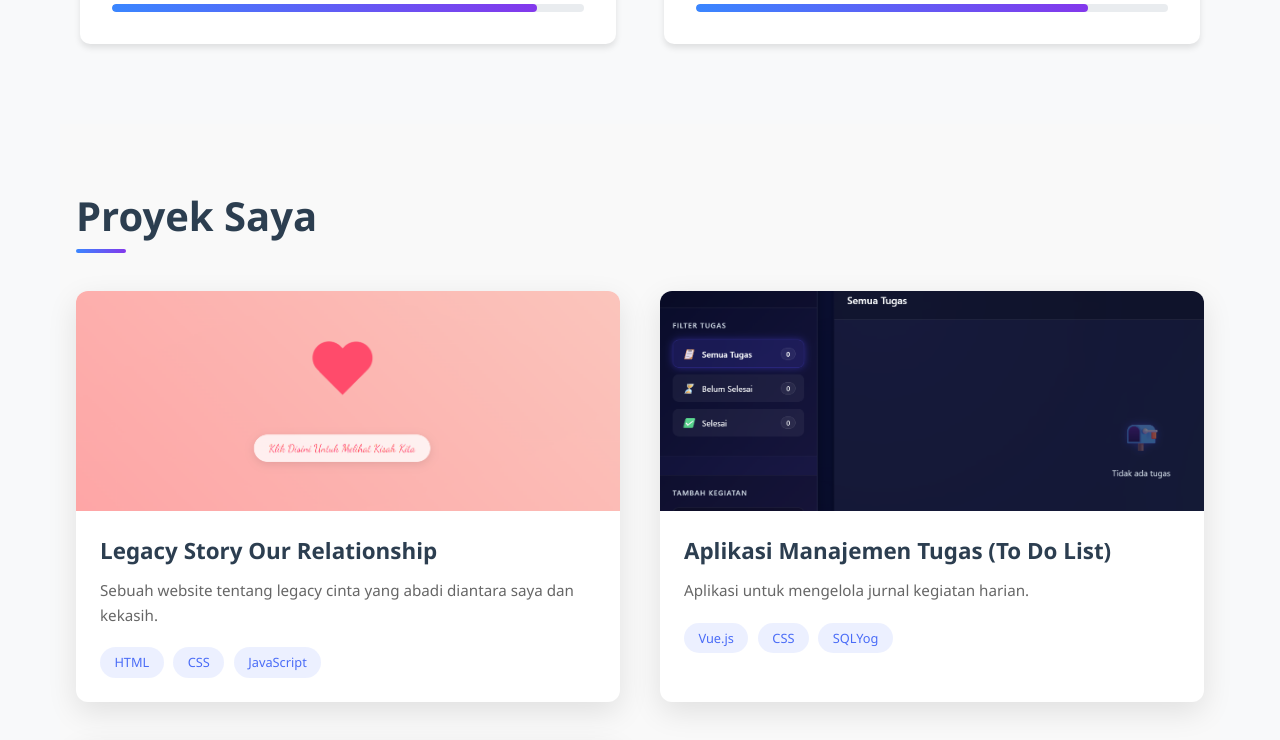
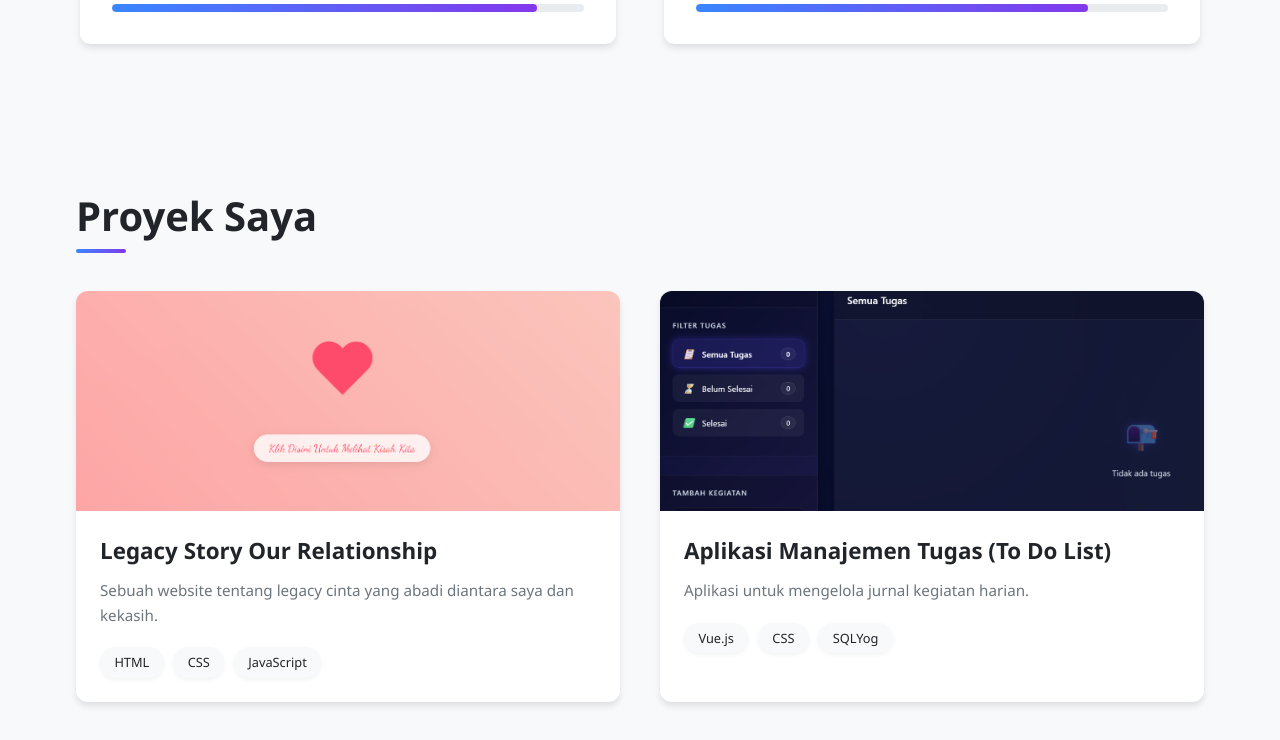
Before and after one commit to zakijauhari/MuhammadZakiJauhari-233510607-Tugas2, a Vue app: page / in a window 1280 px wide. Shown: the part 2560-3300 px from the top of the page. Built offline with nearby package versions, Linux system fonts and the light colour scheme.

Commit message:
styling card

```diff
--- a/src/components/Projects.vue
+++ b/src/components/Projects.vue
@@ -52,7 +52,7 @@ export default {
           title: 'Aplikasi Inventory',
           description: 'Aplikasi untuk mengelola inventory barang.',
           technologies: ['Vue.js', 'CSS', 'SQLYog'],
-           imageUrl: `${import.meta.env.BASE_URL}images/foto3.png`,
+          imageUrl: `${import.meta.env.BASE_URL}images/foto3.png`,
           demo: 'https://zakijauhari.github.io/Tugas-PBK-P10/',
           code: 'https://github.com/zakijauhari/Tugas-PBK-P10.git'
         }
@@ -65,7 +65,8 @@ export default {
 <style scoped>
 .projects.section {
   padding: 4rem 0;
-  background-color: #f9f9f9;
+  background-color: var(--bg-primary);
+
 }
 
 .container {
@@ -78,7 +79,8 @@ export default {
   text-align: center;
   font-size: 2.5rem;
   margin-bottom: 3rem;
-  color: #2c3e50;
+  color: var(--heading-color);
+  transition: color 0.3s ease;
 }
 
 .projects-grid {
@@ -88,16 +90,18 @@ export default {
 }
 
 .project-card {
-  background: white;
+  background-color: var(--bg-secondary);
   border-radius: 12px;
   overflow: hidden;
-  box-shadow: 0 10px 30px rgba(0, 0, 0, 0.1);
-  transition: transform 0.3s ease, box-shadow 0.3s ease;
+  box-shadow: var(--shadow);
+  transition: all 0.3s ease;
+  border: 1px solid var(--border-color);
+
 }
 
 .project-card:hover {
   transform: translateY(-10px);
-  box-shadow: 0 15px 35px rgba(0, 0, 0, 0.15);
+  box-shadow: var(--card-hover-shadow);
 }
 
 .project-image {
@@ -138,6 +142,7 @@ export default {
 .project-links {
   display: flex;
   gap: 1rem;
+
 }
 
 .demo-btn, .code-btn {
@@ -149,13 +154,13 @@ export default {
 }
 
 .demo-btn {
-   background: linear-gradient(to right, var(--primary-color), var(--secondary-color));
+  background: linear-gradient(to right, var(--primary-color), var(--secondary-color));
   color: white;
 }
 
 .demo-btn:hover {
-   background: linear-gradient(to right, var(--primary-color), var(--secondary-color));
   transform: translateY(-2px);
+  opacity: 0.9;
 }
 
 .code-btn {
@@ -176,14 +181,16 @@ export default {
 .project-title {
   font-size: 1.4rem;
   margin-bottom: 0.75rem;
-  color: #2c3e50;
+  color: var(--heading-color);
+  transition: color 0.3s ease;
 }
 
 .project-desc {
-  color: #666;
+  color: var(--text-secondary);
   font-size: 0.95rem;
   line-height: 1.6;
   margin-bottom: 1.25rem;
+  transition: color 0.3s ease;
 }
 
 .project-tech {
@@ -193,12 +200,21 @@ export default {
 }
 
 .tech-tag {
-  background: rgba(74, 108, 247, 0.1);
-  color: #4a6cf7;
+  background-color: var(--bg-primary);
+
+  color: var(--tech-tag-text);
   padding: 0.4rem 0.9rem;
   border-radius: 20px;
   font-size: 0.8rem;
   font-weight: 500;
+  transition: all 0.3s ease;
+  border: 1px solid var(--tech-tag-border);
+  box-shadow: 0 2px 4px rgba(0, 0, 0, 0.05);
+}
+
+.tech-tag:hover {
+  transform: translateY(-2px);
+  box-shadow: 0 4px 8px rgba(0, 0, 0, 0.1);
 }
 
 @media (max-width: 768px) {
```
